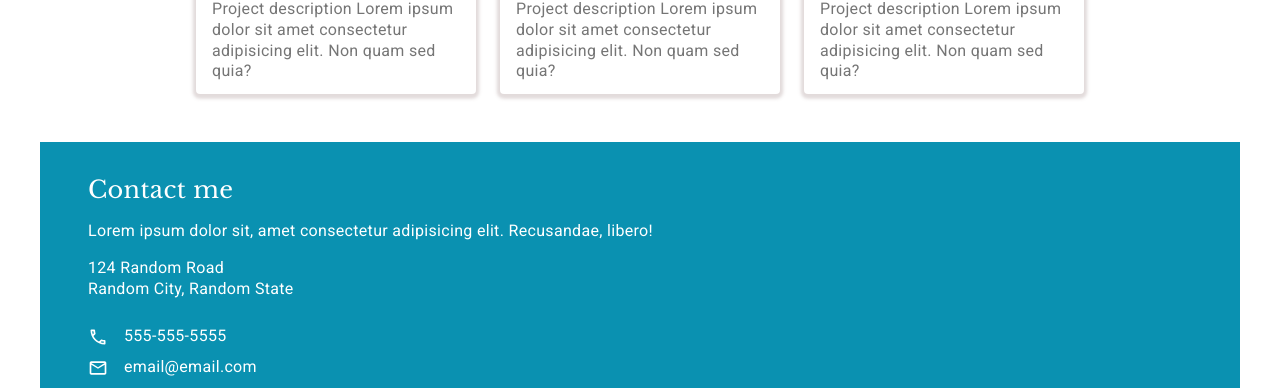
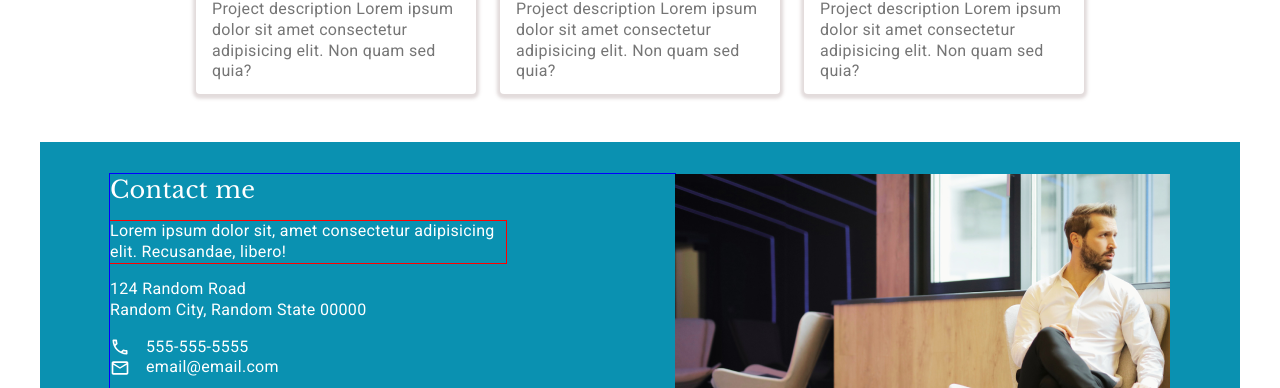
Before and after one commit to JustWaveThings/responsive_portfolio, a website: page index.html in a window 1280 px wide. Shown: the part 1154-1542 px from the top of the page. Drawn offline with nearby package versions, Linux system fonts and the light colour scheme.

Commit message:
Contact section desktop complete

```diff
--- a/index.html
+++ b/index.html
@@ -118,13 +118,13 @@
     </section>
     <section class="contact">
 
-      <div class="contact">
+      <div class="contact-info-cont">
         <header class="header">
           <h2 class="h2">Contact me</h2>
         </header>
         <p>Lorem ipsum dolor sit, amet consectetur adipisicing elit. Recusandae, libero!</p>
         <p>124 Random Road</p>
-        <p>Random City, Random State</p>
+        <p>Random City, Random State 00000</p>
 
 
         <a href="tel:555-555-5555" class="contact-info"><img src="./assets/phone-outline.svg" class="contact-icon" alt=""> 555-555-5555</a>
@@ -137,7 +137,7 @@
           <a href="https://linkedin.com/in/fredlove0000" target="_blank"><i class="devicon-linkedin-plain" title=" LinkedIn profile"></i></a>
         </div>
       </div>
-      <picture>
+      <picture class="contact-picture">
         <source srcset="./assets/window-large.png" media="(min-width: 769px)" />
         <source srcset="./assets/window-med.png" media="(min-width: 481px)" />
         <img src="./assets/window-small.png" alt="Man man looking out a city window while sitting" />
--- a/style.css
+++ b/style.css
@@ -49,16 +49,6 @@ body {
   justify-content: flex-start;
   margin-bottom: 3rem;
   z-index: 1;
-}
-
-.contact {
-  background-color: var(--background-accent);
-  color: var(--text-color-light);
-  padding: 1rem 1.5rem;
-}
-
-.contact > header > h2 {
-  color: var(--text-color-light);
 }
 
 .hero {
@@ -170,6 +160,20 @@ body {
   min-width: 1rem;
 }
 
+.contact {
+  background-color: var(--background-accent);
+  color: var(--text-color-light);
+  padding: 2rem 2.5rem;
+  flex-direction: row;
+  flex-wrap: nowrap;
+  margin-bottom: 0;
+  justify-content: center;
+}
+
+.contact-info-cont > header > h2 {
+  color: var(--text-color-light);
+}
+
 .contact-icon {
   max-width: 1.25rem;
   fill: white;
@@ -183,18 +187,29 @@ body {
   color: var(--text-color-light);
 }
 
-.contact > p:first-of-type {
-  margin: 1rem 0;
+.contact-info-cont > p:first-of-type {
+  margin: 1rem 0rem;
+  outline: 1px solid red;
+  max-width: 70%;
 }
 
-.contact > p:last-of-type {
+.contact-info-cont > p:last-of-type {
   margin-bottom: 1rem;
 }
 
-.contact .cont {
+.contact-info-cont .cont {
   color: var(--text-color-light);
 }
 
+.contact-info-cont {
+  outline: solid 1px blue;
+
+  flex-basis: 1;
+}
+
+.contact-picture {
+  flex-basis: 1;
+}
 a {
   text-decoration-line: none;
   color: black;
```
